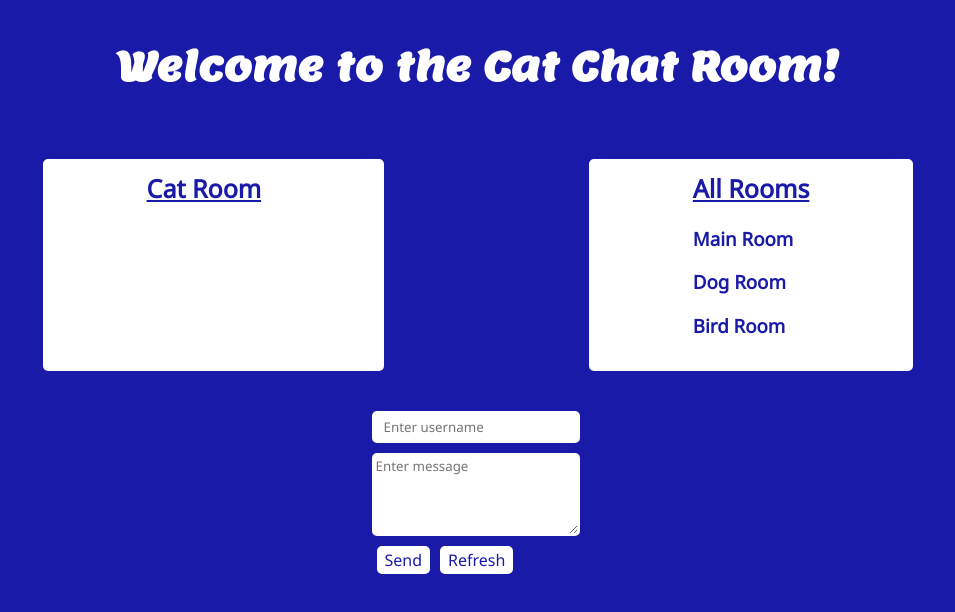
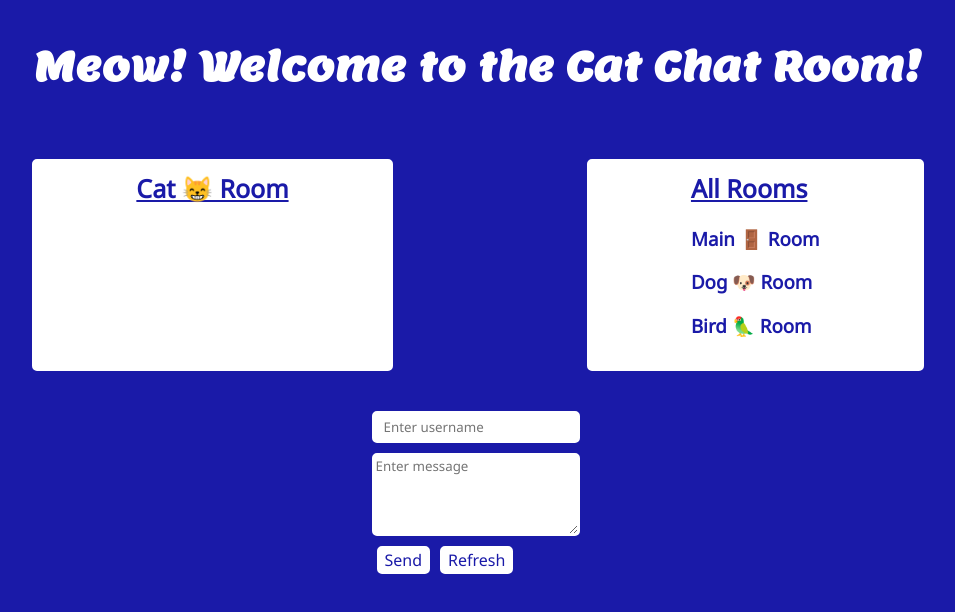
Before and after one commit to burlingtoncodeacademy-students/react-chat-dillon-and-jo, a React (Create React App) app in the folder client/: page /cat-room in a window 1280 px wide. Shown: the top 612 px of the page, without its empty margins (162-1117 px from the left). Built offline with nearby package versions, Linux system fonts and the light colour scheme.

Commit message:
Set up get and post routes for Dog Chat Room page

```diff
--- a/client/src/App.css
+++ b/client/src/App.css
@@ -30,11 +30,17 @@ h2 {
 
 li {
   color: rgb(26, 26, 168);
+  list-style: none;
 }
+
 
 h3 {
   color: rgb(26, 26, 168);
   text-decoration: none;
+}
+
+h3:hover {
+  color: rgb(255, 123, 0);
 }
 
 
--- a/client/src/components/BirdRoom.js
+++ b/client/src/components/BirdRoom.js
@@ -6,10 +6,10 @@ function BirdRoom(props) {
   //Returns chat room page
   return (
     <div>
-      <h1 className="greeting">Welcome to the Bird Chat Room!</h1>
+      <h1 className="greeting">Caw-caw! Welcome to the Bird Chat Room!</h1>
       <div className="room-wrapper">
         <div className="main-room">
-          <h2>Bird Room</h2>
+          <h2>Bird 🦜 Room</h2>
           {/* Eventually pushed up chats will go into the p tag (maybe append li instead?)*/}
           <p>Chats will go here</p>
           <p>Chats will go here</p>
@@ -19,15 +19,15 @@ function BirdRoom(props) {
           <h2>All Rooms</h2>
           {/* Link redirects to Main Room page */}
           <Link to="/" add style={{ textDecoration: "none" }}>
-            <h3>Main Room</h3>
+            <h3>Main 🚪 Room</h3>
           </Link>
           {/* Link redirects to Dog Room page */}
           <Link to="/dog-room" add style={{ textDecoration: "none" }}>
-            <h3>Dog Room</h3>
+            <h3>Dog 🐶 Room</h3>
           </Link>
           {/* Link redirects to Cat Room page */}
           <Link to="/cat-room" add style={{ textDecoration: "none" }}>
-            <h3>Cat Room</h3>
+            <h3>Cat 😸 Room</h3>
           </Link>
         </div>
       </div>
--- a/client/src/components/CatRoom.js
+++ b/client/src/components/CatRoom.js
@@ -6,10 +6,10 @@ function CatRoom(props) {
   //Returns chat room page
   return (
     <div>
-      <h1 className="greeting">Welcome to the Cat Chat Room!</h1>
+      <h1 className="greeting">Meow! Welcome to the Cat Chat Room!</h1>
       <div className="room-wrapper">
         <div className="main-room">
-          <h2>Cat Room</h2>
+          <h2>Cat 😸 Room</h2>
           {/* Eventually pushed up chats will go into the p tag (maybe append li instead?)*/}
           <p>Chats will go here</p>
           <p>Chats will go here</p>
@@ -19,15 +19,15 @@ function CatRoom(props) {
           <h2>All Rooms</h2>
           {/* Link redirects to Main Room page */}
           <Link to="/" add style={{ textDecoration: "none" }}>
-            <h3>Main Room</h3>
+            <h3>Main 🚪 Room</h3>
           </Link>
           {/* Link redirects to Dog Room page */}
           <Link to="/dog-room" add style={{ textDecoration: "none" }}>
-            <h3>Dog Room</h3>
+            <h3>Dog 🐶 Room</h3>
           </Link>
           {/* Link redirects to Bird Room page */}
           <Link to="/bird-room" add style={{ textDecoration: "none" }}>
-            <h3>Bird Room</h3>
+            <h3>Bird 🦜 Room</h3>
           </Link>
         </div>
       </div>
--- a/client/src/components/DogRoom.js
+++ b/client/src/components/DogRoom.js
@@ -1,33 +1,54 @@
 //Imports Link from react-router-dom to allow for links in component
 import { Link } from "react-router-dom";
+//Imports useEffect and useState to be used in component
+import { useState, useEffect } from "react";
 
 //Function for dog room chat page
 function DogRoom(props) {
+  //Sets the chat username
+  const [username, setUserName] = useState("");
+  //Sets the chat message
+  const [message, setMessage] = useState("");
+
+  //useEffect hook to pull in info from the database (json?)
+  useEffect(() => {
+    fetch("/api/dog-chat")
+      .then((res) => res.json())
+      .then((dogData) => {
+        let chatLog = dogData.map((item) => {
+          return (
+            <li>
+              {item.username}: {item.message}
+            </li>
+          );
+        });
+        setMessage(chatLog);
+      });
+  }, []);
+
   //Returns chat room page
   return (
     <div id="dog-room">
-      <h1 className="greeting">Welcome to the Dog Chat Room!</h1>
+      <h1 className="greeting">Woof! Welcome to the Dog Chat Room!</h1>
       <div className="room-wrapper">
         <div className="main-room">
-          <h2>Dog Room</h2>
+          <h2>Dog 🐶 Room</h2>
           {/* Eventually pushed up chats will go into the p tag (maybe append li instead?)*/}
-          <p>Chats will go here</p>
-          <p>Chats will go here</p>
-          <p>Chats will go here</p>
+          <p name="chat">{message}</p>
         </div>
         <div className="all-rooms">
           <h2>All Rooms</h2>
           {/* Link redirects to Main Room page */}
           <Link to="/" add style={{ textDecoration: "none" }}>
-            <h3>Main Room</h3>
+            <h3>Main 🚪 Room</h3>
           </Link>
           {/* Link redirects to Cat Room page */}
           <Link to="/cat-room" add style={{ textDecoration: "none" }}>
-            <h3>Cat Room</h3>
+            <h3>Cat 😸 Room</h3>
           </Link>
           {/* Link redirects to Bird Room page */}
           <Link to="/bird-room" add style={{ textDecoration: "none" }}>
-            <h3>Bird Room</h3>
+            <h3>Bird 🦜 Room</h3>
           </Link>
         </div>
       </div>
@@ -45,10 +66,15 @@ function DogRoom(props) {
               placeholder="Enter message"
               className="message-field"
             />
+            <input type="submit" value="Send" className="button" />
           </div>
-          {/* Send and refresh buttons linked to server */}
-          <input type="submit" value="Send" className="button" />
-          <input type="submit" value="Refresh" className="button" />
+        </form>
+        <form method="get" action="api/main-chat">
+          <input
+            name="button"
+            type="button"
+            value="Refresh"
+          />
         </form>
       </div>
     </div>
--- a/client/src/components/Home.js
+++ b/client/src/components/Home.js
@@ -32,7 +32,7 @@ function Home(props) {
       <h1 className="greeting">Welcome to React Chat!</h1>
       <div className="room-wrapper">
         <div className="main-room">
-          <h2>Main Room</h2>
+          <h2>Main 🚪 Room</h2>
           {/* Eventually pushed up chats will go into the p tag (maybe append li instead?)*/}
           <p name="chat">{message}</p>
         </div>
@@ -40,15 +40,15 @@ function Home(props) {
           <h2>All Rooms</h2>
           {/* Link redirects to Dog Room page */}
           <Link to="/dog-room" add style={{ textDecoration: "none" }}>
-            <h3>Dog Room</h3>
+            <h3>Dog 🐶 Room</h3>
           </Link>
           {/* Link redirects to Cat Room page */}
           <Link to="/cat-room" add style={{ textDecoration: "none" }}>
-            <h3>Cat Room</h3>
+            <h3>Cat 😸 Room</h3>
           </Link>
           {/* Link redirects to Bird Room page */}
           <Link to="/bird-room" add style={{ textDecoration: "none" }}>
-            <h3>Bird Room</h3>
+            <h3>Bird 🦜 Room</h3>
           </Link>
         </div>
       </div>
```
Also changed, not shown: 1 other file (tests, documents, lock files or other folders).
